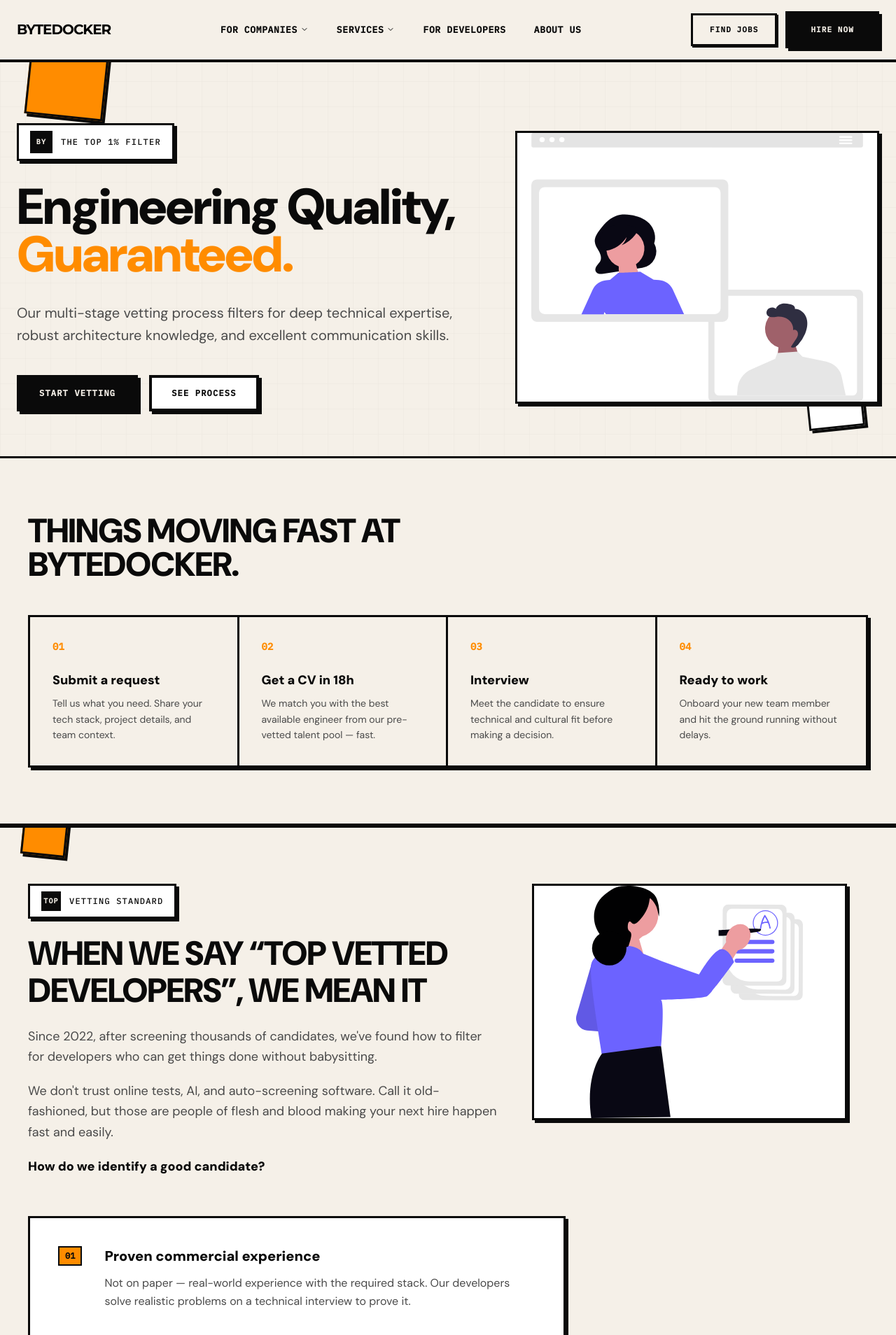
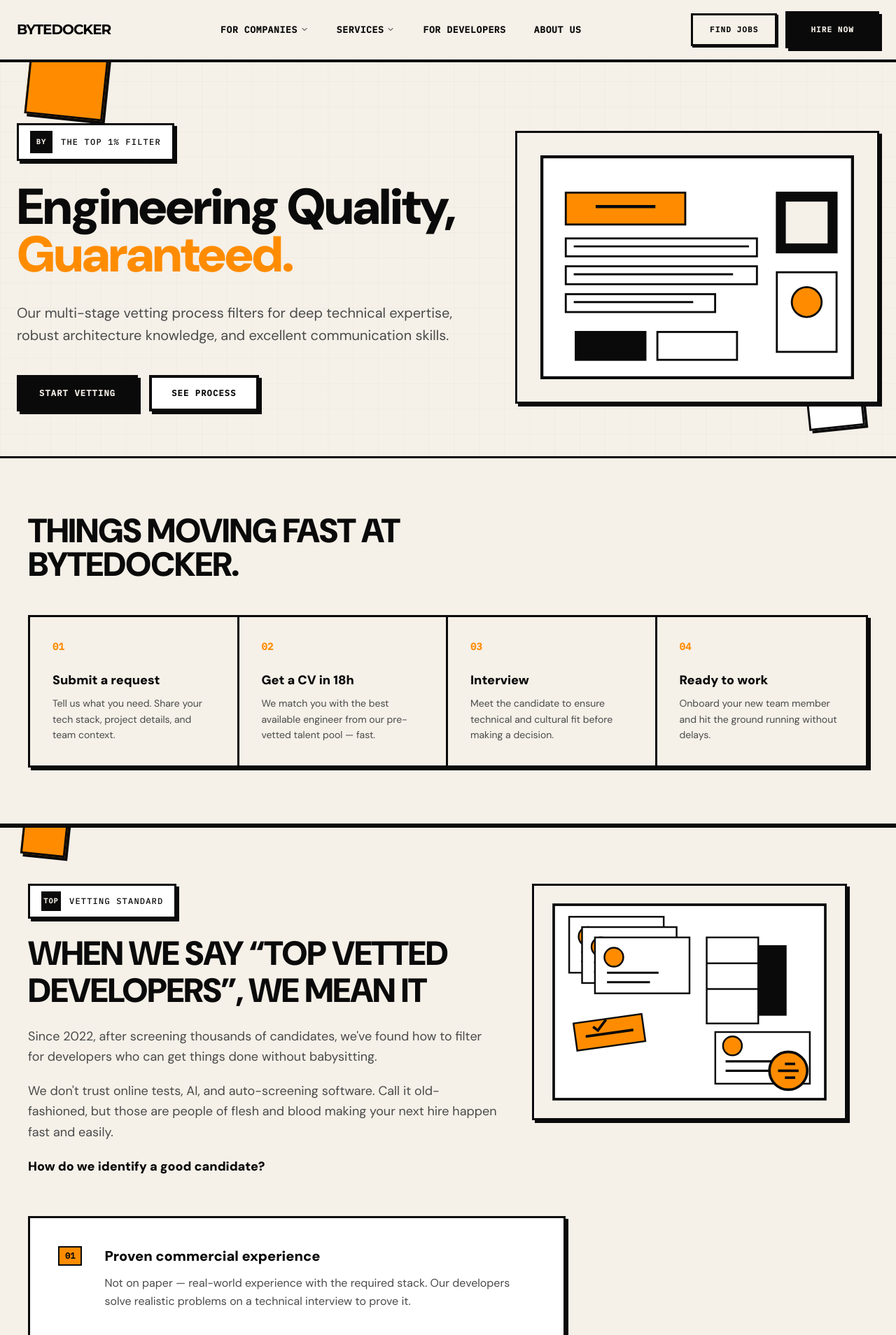
Before and after one commit to GlyphicGuy/bytedocker-2, a Next.js app: page /how-we-vet-developers in a window 1280 px wide. Shown: the top 1908 px of the page at 70% size. Built offline with nearby package versions, Linux system fonts and the light colour scheme.

Commit message:
style: add graphics to how-we-vet page

```diff
--- a/app/how-we-vet-developers/components/Testimonials.tsx
+++ b/app/how-we-vet-developers/components/Testimonials.tsx
@@ -17,7 +17,7 @@ export default function Testimonials() {
     return (
         <section className="bg-[#f5f0e8] py-20 px-6 font-dmsans">
             <div className="container mx-auto max-w-[1200px]">
-            <div className="flex flex-col md:flex-row md:items-end justify-between gap-6 mb-12">
+                <div className="flex flex-col md:flex-row md:items-end justify-between gap-6 mb-12">
                     <h2 className="text-4xl md:text-5xl font-black text-[#0a0a0a] tracking-tight max-w-md font-family:var(--font-grotesk) uppercase">
                         What clients have to say
                     </h2>
--- a/app/how-we-vet-developers/components/TooStrict.tsx
+++ b/app/how-we-vet-developers/components/TooStrict.tsx
@@ -25,7 +25,7 @@ export default function TooStrict() {
     return (
         <section className="bg-[#f5f0e8] py-20 px-6 font-dmsans">
             <div className="container mx-auto max-w-[1200px]">
-            <div className="flex flex-col lg:flex-row gap-12 items-start">
+                <div className="flex flex-col lg:flex-row gap-12 items-start">
 
                     <div className="lg:w-[380px] shrink-0">
                         <h2 className="text-4xl md:text-5xl font-black text-[#0a0a0a] mb-5 tracking-tight leading-tight font-family:var(--font-grotesk) uppercase">
--- a/app/how-we-vet-developers/components/TopVettedDevelopers.tsx
+++ b/app/how-we-vet-developers/components/TopVettedDevelopers.tsx
@@ -28,7 +28,7 @@ export default function TopVettedDevelopers() {
 
                     {/* Image placeholder — drop your image here */}
                     <div className="w-full lg:w-[450px] shrink-0 aspect-4/3 flex flex-col items-center justify-center gap-3 border-[3px] border-[#0a0a0a] bg-[#ffffff] shadow-neo relative overflow-hidden">
-                        <Image src="/undraw_grading-papers_lty0.svg" alt="Top vetted developers" width={300} height={300} className="w-full h-full object-contain" />
+                        <Image src="/illustrations/top-vetted-neo.svg" alt="Top vetted checklist graphic" width={300} height={300} className="w-full h-full object-contain" />
                     </div>
                 </div>
 
--- a/app/how-we-vet-developers/components/VettingCTA.tsx
+++ b/app/how-we-vet-developers/components/VettingCTA.tsx
@@ -2,7 +2,7 @@ export default function VettingCTA() {
     return (
         <section className="bg-[#0a0a0a] text-[#f5f0e8] py-20 px-6 font-dmsans border-y-[3px] border-[#f5f0e8]">
             <div className="container mx-auto max-w-[1200px]">
-            <div className="border-[3px] border-[#f5f0e8] rounded-none p-10 md:p-12 flex flex-col md:flex-row items-start justify-between gap-10 shadow-neo bg-[#0a0a0a]">
+                <div className="border-[3px] border-[#f5f0e8] rounded-none p-10 md:p-12 flex flex-col md:flex-row items-start justify-between gap-10 shadow-neo bg-[#0a0a0a]">
 
                     <div className="max-w-xl">
                         <p className="text-sm font-ibmplexmonomedium text-[#ff8c00] uppercase tracking-widest mb-6 font-black">Ready to hire</p>
--- a/app/how-we-vet-developers/page.tsx
+++ b/app/how-we-vet-developers/page.tsx
@@ -63,8 +63,8 @@ export default function VettingProcessPage() {
 
                         <div className="w-full md:w-[520px] aspect-square md:aspect-[4/3] flex items-center justify-center border-[3px] border-[#0a0a0a] bg-[#ffffff] shadow-neo relative overflow-hidden">
                             <Image
-                                src="/undraw_remote-meeting_kqj0.svg"
-                                alt="Vetting Process"
+                                src="/illustrations/vetting-hero-neo.svg"
+                                alt="Vetting checklist graphic"
                                 width={520}
                                 height={520}
                                 className="w-full h-full object-contain"
```
Also changed, not shown: public/illustrations/top-vetted-neo.svg (added), public/illustrations/vetting-hero-neo.svg (added).
